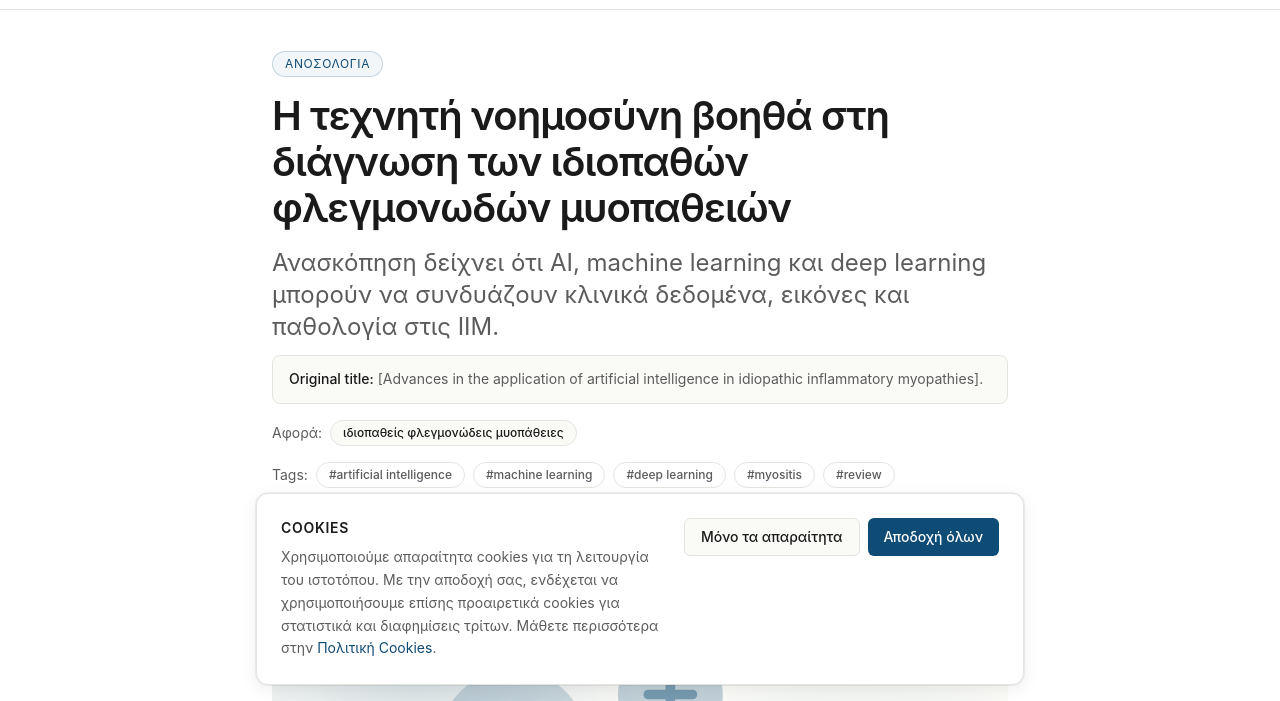
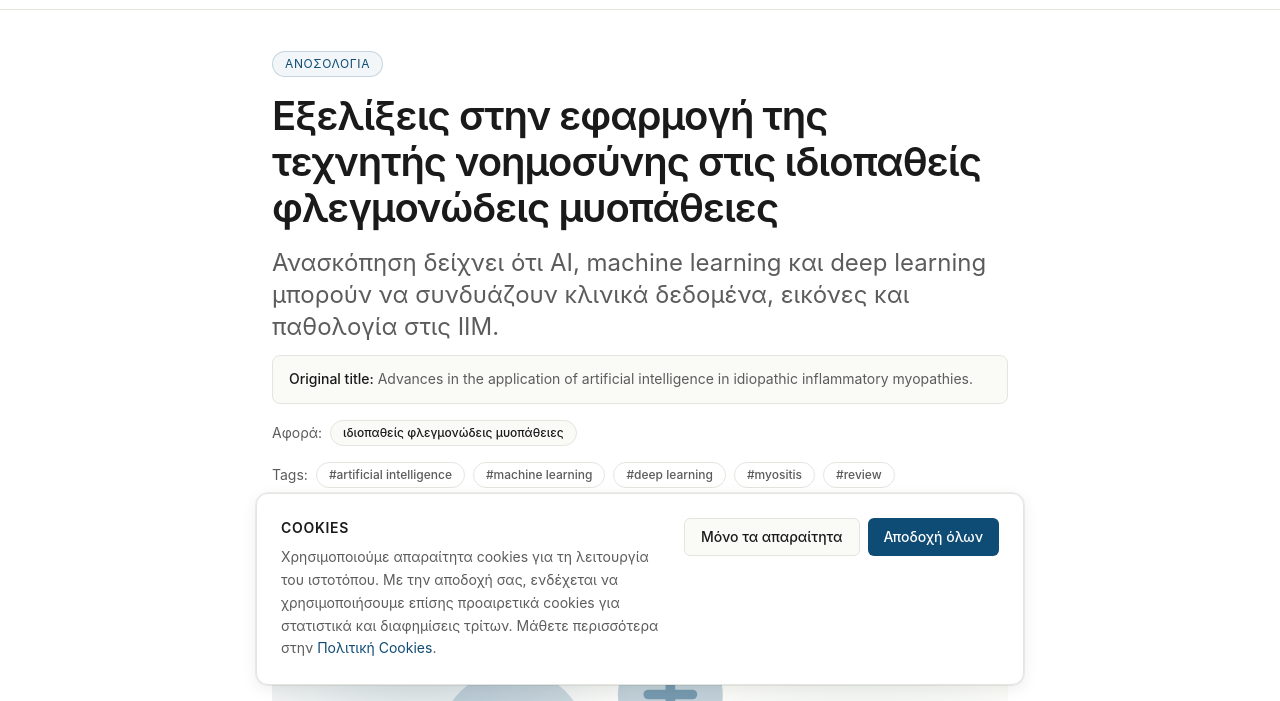
Before and after one commit to markware-aws/aimedical, an Astro site in the folder fe/: page /articles/2026/i-techniti-noimosyni-voitha-sti-diagnosi-ton-idiopathon-flegmonodon-myopatheion in a window 1280 px wide. Shown: the part 99-800 px from the top of the page. Built offline with nearby package versions, Linux system fonts and the light colour scheme; Astro itself is replaced by a stand-in of ours; a web font is replaced by a local one.

Commit message:
Update i-techniti-noimosyni-voitha-sti-diagnosi-ton-idiopathon-flegmonodon-myopatheion.mdx

```diff
--- a/fe/src/content/articles/2026/i-techniti-noimosyni-voitha-sti-diagnosi-ton-idiopathon-flegmonodon-myopatheion.mdx
+++ b/fe/src/content/articles/2026/i-techniti-noimosyni-voitha-sti-diagnosi-ton-idiopathon-flegmonodon-myopatheion.mdx
@@ -1,6 +1,6 @@
 ---
-title: "Η τεχνητή νοημοσύνη βοηθά στη διάγνωση των ιδιοπαθών φλεγμονωδών μυοπαθειών"
-originalTitle: "[Advances in the application of artificial intelligence in idiopathic inflammatory myopathies]."
+title: "Εξελίξεις στην εφαρμογή της τεχνητής νοημοσύνης στις ιδιοπαθείς φλεγμονώδεις μυοπάθειες"
+originalTitle: "Advances in the application of artificial intelligence in idiopathic inflammatory myopathies."
 subtitle: "Ανασκόπηση δείχνει ότι AI, machine learning και deep learning μπορούν να συνδυάζουν κλινικά δεδομένα, εικόνες και παθολογία στις IIM."
 date: "2026-May-12"
 description: "Ανασκόπηση για την τεχνητή νοημοσύνη στις ιδιοπαθείς φλεγμονώδεις μυοπάθειες: διάγνωση, υποτύποι, πρόγνωση και θεραπευτικός σχεδιασμός."
```
